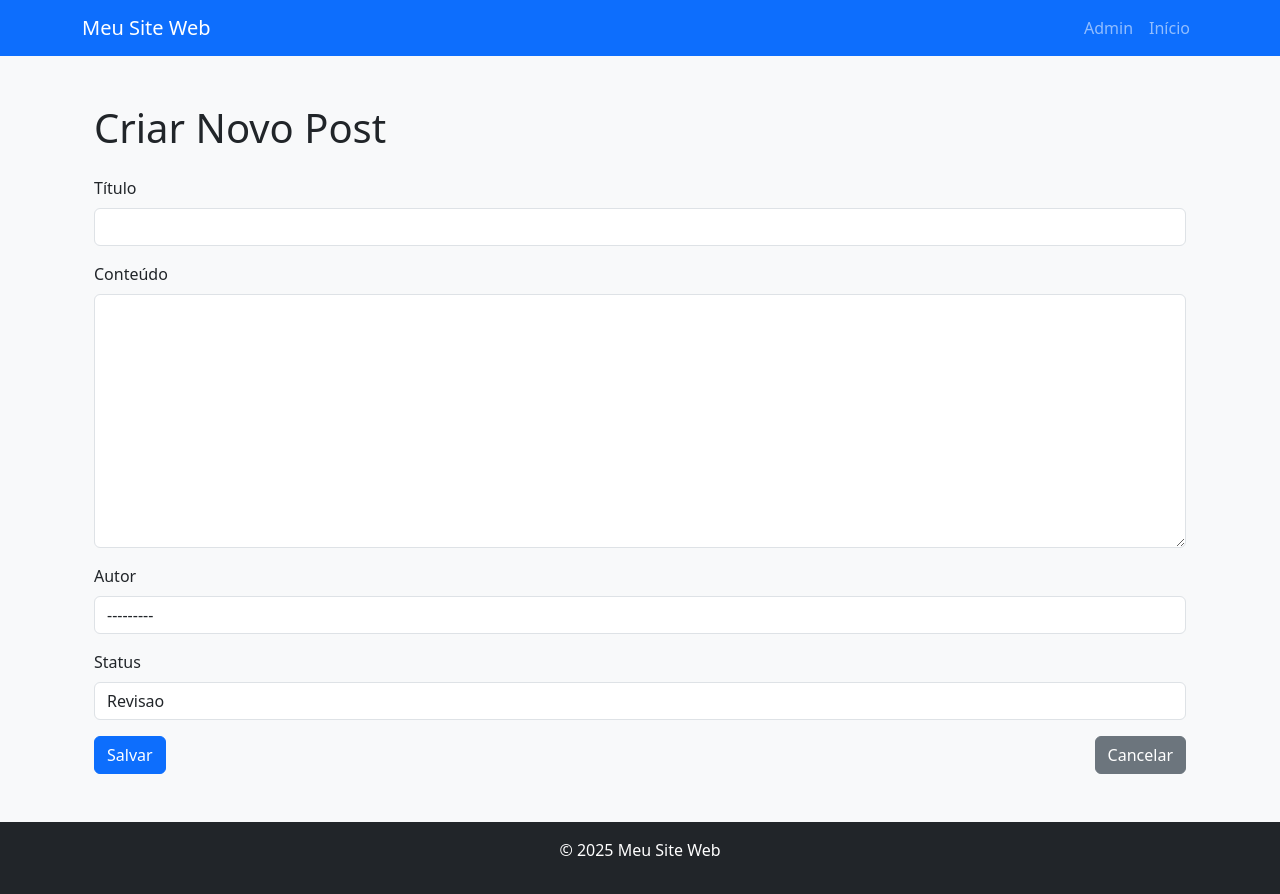
After one commit to henkrj/django-projecto, a Django app: page /posts/criar/ in a window 1280 px wide. The commit adds this page. Run offline with Django 5.2, Linux system fonts and the light colour scheme; data comes from the database, SQL or seed files in the repository; both versions use the stored data as it was after the commit; some libraries are stand-ins or nearby versions.

Commit message:
Commit Final Aula 11

```diff
--- /dev/null
+++ b/AppAula/forms.py
@@ -0,0 +1,22 @@
+from django import forms
+from .models import Estudante, Post
+
+
+class EstudanteForm(forms.ModelForm):
+    class Meta:
+        model = Estudante
+        fields = ['nome', 'sobrenome', 'email']
+
+
+class PostForm(forms.ModelForm):
+    class Meta:
+        model = Post
+        fields = ['titulo', 'conteudo', 'autor', 'status']
+
+class PesquisaEstudanteForm(forms.Form):
+    termo = forms.CharField(
+        label="Pesquisar estudante",
+        max_length=100,
+        required=False,
+        widget=forms.TextInput(attrs={'class': 'form-control', 'placeholder': 'Digite um nome ou sobrenome'})
+    )
--- a/AppAula/models.py
+++ b/AppAula/models.py
@@ -1,4 +1,6 @@
 from django.db import models
+from django.contrib.auth.models import User
+
 
 # Create your models here.
 # definindo modelos do BD.
@@ -42,9 +44,11 @@ class Entrega(models.Model):
 #Definindo Post que será usado para criar tabela no BD.
 
 class Post(models.Model):
-        titulo = models.CharField(max_length=200)
-        conteudo = models.TextField()
-        data_publicacao = models.DateTimeField(auto_now_add=True)
-
-        def __str__(self):
-                return self.titulo
+    class Status(models.TextChoices):
+        revisao = 'R', 'Revisao'
+        publicado = 'P', 'Publicado'
+    titulo = models.CharField(max_length=200)
+    conteudo = models.TextField()
+    data_publicacao = models.DateTimeField(auto_now_add=True)
+    autor = models.ForeignKey(User, on_delete=models.CASCADE, null=True, blank=True)
+    status = models.CharField(max_length=1, choices=Status.choices, default=Status.revisao)
--- /dev/null
+++ b/AppAula/templates/AppAula/criar_post.html
@@ -0,0 +1,43 @@
+{% extends 'base.html' %}
+
+
+{% load widget_tweaks %}
+
+
+{% block title %}Criar Novo Post{% endblock %}
+
+
+{% block content %}
+<div class="container mt-5">
+    <h1 class="mb-4">Criar Novo Post</h1>
+
+    <form method="POST" class="needs-validation" novalidate>
+        {% csrf_token %}
+
+        <div class="mb-3">
+            <label for="{{ form.titulo.id_for_label }}" class="form-label">Título</label>
+            {{ form.titulo|add_class:"form-control" }}
+        </div>
+
+        <div class="mb-3">
+            <label for="{{ form.conteudo.id_for_label }}" class="form-label">Conteúdo</label>
+            {{ form.conteudo|add_class:"form-control" }}
+        </div>
+
+        <div class="mb-3">
+            <label for="{{ form.autor.id_for_label }}" class="form-label">Autor</label>
+            {{ form.autor|add_class:"form-control" }}
+        </div>
+
+        <div class="mb-3">
+            <label for="{{ form.status.id_for_label }}" class="form-label">Status</label>
+            {{ form.status|add_class:"form-control" }}
+        </div>
+
+        <div class="d-flex justify-content-between">
+            <button type="submit" class="btn btn-primary">Salvar</button>
+            <a href="{% url 'lista_posts' %}" class="btn btn-secondary">Cancelar</a>
+        </div>
+    </form>
+</div>
+{% endblock %}
--- a/AppAula/templates/base.html
+++ b/AppAula/templates/base.html
@@ -3,27 +3,55 @@
 
 <head>
     <meta charset="UTF-8">
+    <meta name="viewport" content="width=device-width, initial-scale=1">
     <title>{% block title %}Meu Site{% endblock %}</title>
+
+
+    <!-- Bootstrap CSS -->
+    <link href="https://cdn.jsdelivr.net/npm/bootstrap@5.3.0/dist/css/bootstrap.min.css" rel="stylesheet">
 </head>
 
-<body>
-    <header>
-        <h1>Meu Site Web</h1>
-        <nav>
-            <ul>
-                <li><a href="{% url 'admin:index' %}">Ir para Admin</a></li>
-                <li><a href="{% url 'home' %}">Início</a></li>
-                {% comment %} <a href="{% url 'lista_estudantes' %}">Ir para Estudantes</a> {% endcomment %}
-            </ul>
-        </nav>
-    </header>
-    <main>
+<body class="bg-light">
+
+
+    <!-- Navbar -->
+    <nav class="navbar navbar-expand-lg navbar-dark bg-primary">
+        <div class="container">
+            <a class="navbar-brand" href="{% url 'home' %}">Meu Site Web</a>
+            <button class="navbar-toggler" type="button" data-bs-toggle="collapse" data-bs-target="#navbarNav">
+                <span class="navbar-toggler-icon"></span>
+            </button>
+            <div class="collapse navbar-collapse" id="navbarNav">
+                <ul class="navbar-nav ms-auto">
+                    <li class="nav-item">
+                        <a class="nav-link" href="{% url 'admin:index' %}">Admin</a>
+                    </li>
+                    <li class="nav-item">
+                        <a class="nav-link" href="{% url 'home' %}">Início</a>
+                    </li>
+                    {% comment %} <li class="nav-item"><a class="nav-link"
+                            href="{% url 'lista_estudantes' %}">Estudantes</a></li> {% endcomment %}
+                </ul>
+            </div>
+        </div>
+    </nav>
+
+
+    <!-- Conteúdo Principal -->
+    <main class="container mt-4">
         {% block content %}
         {% endblock %}
     </main>
-    <footer>
+
+
+    <!-- Rodapé -->
+    <footer class="bg-dark text-white text-center py-3 mt-5">
         <p>&copy; 2025 Meu Site Web</p>
     </footer>
+
+
+    <!-- Bootstrap JS -->
+    <script src="https://cdn.jsdelivr.net/npm/bootstrap@5.3.0/dist/js/bootstrap.bundle.min.js"></script>
 </body>
 
 </html>
--- a/AppAula/urls.py
+++ b/AppAula/urls.py
@@ -1,10 +1,13 @@
 from django.urls import include, path
-from .views import lista_estudantes, detalhe_estudante
-
-
-
+from .views import lista_estudantes, detalhe_estudante, lista_posts, detalhe_post, criar_estudante, criar_post, pesquisa_estudante
 
 urlpatterns = [
     path('estudantes/', lista_estudantes, name='lista_estudantes'),
     path('estudantes/<int:pk>/', detalhe_estudante, name='detalhe_estudante'),
+    path('post/', lista_posts, name='lista_posts'),
+    path('post/<int:post_id>/', detalhe_post, name='detalhe_post'),
+    path('estudantes/criar/', criar_estudante, name='criar_estudante'),
+    path('posts/criar/', criar_post, name='criar_post'),
+    path('pesquisa-estudante/', pesquisa_estudante, name='pesquisa_estudante'),
+
 ]
--- a/AppAula/views.py
+++ b/AppAula/views.py
@@ -1,7 +1,7 @@
-from django.shortcuts import render, get_object_or_404
-from .models import Estudante, Professor,Curso ,Entrega
+from django.shortcuts import render, get_object_or_404, redirect
+from .models import Estudante, Professor, Curso, Entrega, Post
 from django.http import HttpResponse
-
+from .forms import EstudanteForm, PostForm, PesquisaEstudanteForm
 
 # Create your views here.
 
@@ -15,3 +15,49 @@ def lista_estudantes(request):
 def detalhe_estudante(request,pk):
     estudante = get_object_or_404(Estudante,pk=pk)
     return render(request, 'AppAula/estudante_detail.html', {'estudante': estudante})
+
+def lista_posts(request):
+    posts = Post.objects.all().order_by('-data_publicacao')
+    return render(request, 'AppAula/lista_posts.html', {'posts': posts})
+
+
+def detalhe_post(request, post_id):
+    post = get_object_or_404(Post, id=post_id)
+    return render(request, 'AppAula/detalhe_post.html', {'post': post})
+
+def criar_estudante(request):
+    if request.method == 'POST':
+        form = EstudanteForm(request.POST)
+        if form.is_valid():
+            form.save()  # Salva o estudante no banco de dados
+            return redirect('lista_estudantes')  # Redireciona para a lista de estudantes
+    else:
+        form = EstudanteForm()
+        return render(request, 'AppAula/criar_estudante.html', {'form': form})
+
+def criar_post(request):
+    if request.method == 'POST':
+        form = PostForm(request.POST)
+        if form.is_valid():
+            form.save()  # Salva o novo post no banco de dados
+            return redirect('lista_posts')  # Redireciona para a página de lista de posts
+    else:
+        form = PostForm()
+    return render(request, 'AppAula/criar_post.html', {'form': form})
+
+def pesquisa_estudante(request):
+    resultados = None
+    form = PesquisaEstudanteForm(request.GET)
+
+
+    if form.is_valid():
+        termo = form.cleaned_data.get('termo')
+        if termo:
+            resultados = Estudante.objects.filter(
+                nome__icontains=termo
+            ) | Estudante.objects.filter(
+                sobrenome__icontains=termo
+            )
+
+
+    return render(request, 'AppAula/pesquisa_estudante.html', {'form': form, 'resultados': resultados})
--- a/ProjetoDjango70930/settings.py
+++ b/ProjetoDjango70930/settings.py
@@ -38,7 +38,9 @@ INSTALLED_APPS = [
     'django.contrib.sessions',
     'django.contrib.messages',
     'django.contrib.staticfiles',
-    'AppAula'
+    'AppAula',
+    'widget_tweaks',
+
 ]
 
 MIDDLEWARE = [
```
Also changed, not shown: AppAula/admin.py (+10 -1 lines), AppAula/templates/AppAula/criar_estudante.html (added, +33 -0 lines), AppAula/templates/AppAula/detalhe_post.html (added, +28 -0 lines), AppAula/templates/AppAula/estudante_detail.html (+10 -16 lines), AppAula/templates/AppAula/estudante_list.html (+12 -16 lines), AppAula/templates/AppAula/lista_posts.html (added, +30 -0 lines), AppAula/templates/AppAula/pesquisa_estudante.html (added, +39 -0 lines), home/templates/home/index.html (+28 -6 lines), AppAula/migrations/0003_post_autor_post_status.py (added), db.sqlite3.
